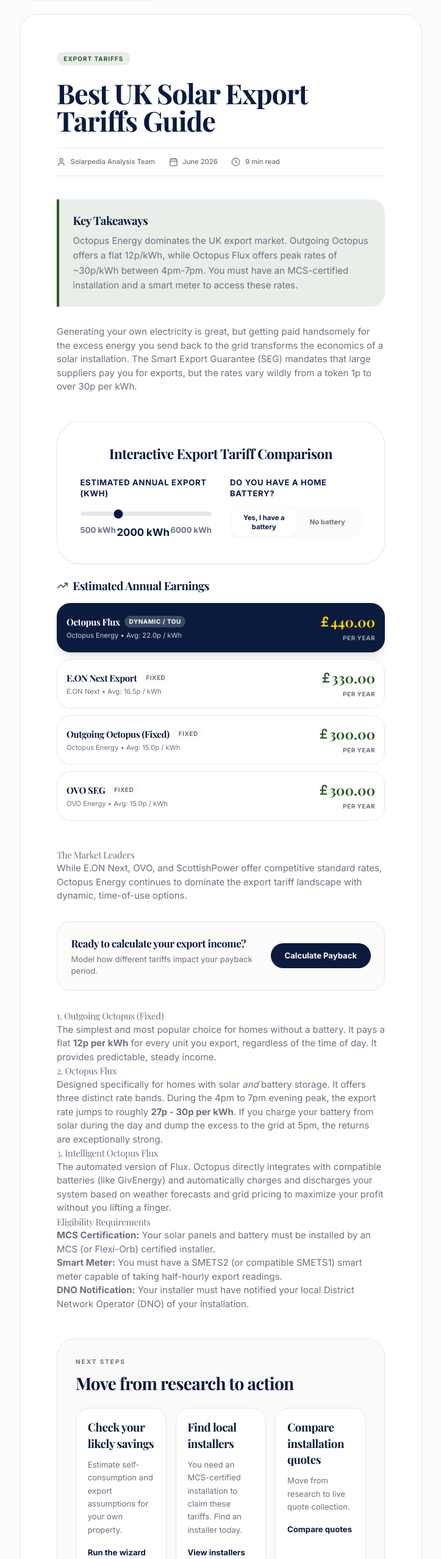
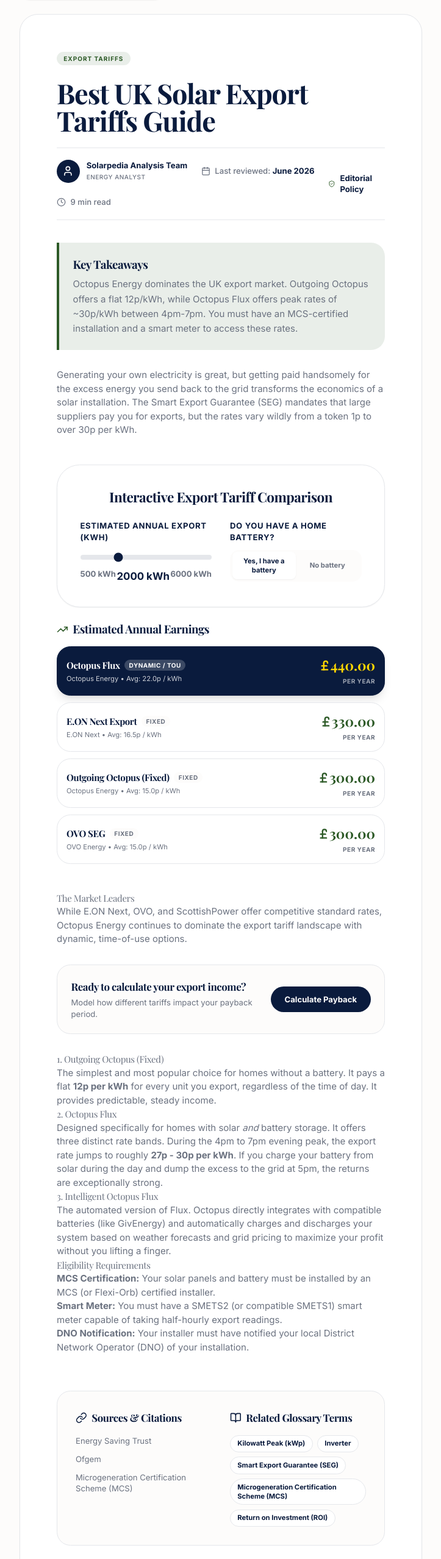
Before and after one commit to jacobbark96-creator/solarpedia, a React (Vite) app: page /education/article/best-export-tariffs-uk in a window 1280 px wide. Shown: the part 243-2800 px from the top of the page at 61% size, without its empty margins (278-1001 px from the left). Built offline with nearby package versions, Linux system fonts and the light colour scheme.

Commit message:
feat: implement article trust indicators (author, review date, editorial policy, sources, related glossary terms) for Priority 3

```diff
--- a/src/data/articles.ts
+++ b/src/data/articles.ts
@@ -10,6 +10,8 @@
   aiSummary: string;
   content: string;
   widget?: 'BatteryROI' | 'SystemSize' | 'RoofSuitability' | 'EVCharging' | 'ExportTariff';
+  sources?: Array<{ name: string; link?: string }>;
+  relatedGlossaryTerms?: string[];
   nextSteps?: Array<{
     title: string;
     description: string;
--- a/src/pages/Article.tsx
+++ b/src/pages/Article.tsx
@@ -1,6 +1,6 @@
 import React from 'react';
 import { useParams, Link } from 'react-router-dom';
-import { ChevronLeft, ChevronRight, Calendar, User, Clock } from 'lucide-react';
+import { ChevronLeft, ChevronRight, Calendar, User, Clock, ShieldCheck, BookOpen, Link as LinkIcon } from 'lucide-react';
 import { usePageMetadata } from '../hooks/usePageMetadata';
 import { createArticleSchema, createBreadcrumbSchema, createFAQSchema } from '../lib/seo';
 import { ARTICLES_DB, nextStepsBySlug } from '../data/articles';
@@ -104,6 +104,22 @@
   const contentBeforeWidget = contentParts[0];
   const contentAfterWidget = contentParts.length > 1 ? contentParts.slice(1).join('') : '';
 
+  // Fallbacks for trust signals if not explicitly defined in the article data
+  const articleSources = article.sources || [
+    { name: 'Energy Saving Trust', link: 'https://energysavingtrust.org.uk/' },
+    { name: 'Ofgem', link: 'https://www.ofgem.gov.uk/' },
+    { name: 'Microgeneration Certification Scheme (MCS)', link: 'https://mcscertified.com/' }
+  ];
+
+  const genericGlossaryTerms = [
+    'Kilowatt Peak (kWp)',
+    'Inverter',
+    'Smart Export Guarantee (SEG)',
+    'Microgeneration Certification Scheme (MCS)',
+    'Return on Investment (ROI)'
+  ];
+  const displayGlossaryTerms = article.relatedGlossaryTerms || genericGlossaryTerms;
+
   return (
     <div className="bg-brand-white min-h-screen pt-12 pb-24">
       <div className="max-w-3xl mx-auto px-4 sm:px-6 lg:px-8">
@@ -132,18 +148,31 @@
               {article.title}
             </h1>
 
-            <div className="flex flex-wrap items-center gap-6 text-xs text-brand-muted font-medium border-y border-brand-accent py-4">
-              <div className="flex items-center gap-2">
-                <User className="h-4 w-4" />
-                {article.author}
+            <div className="flex flex-col sm:flex-row sm:items-center justify-between gap-6 text-sm text-brand-muted font-medium border-y border-brand-accent py-5">
+              <div className="flex flex-wrap items-center gap-6">
+                <div className="flex items-center gap-3">
+                  <div className="h-10 w-10 bg-brand-navy rounded-full flex items-center justify-center text-white font-bold">
+                    <User className="h-5 w-5" />
+                  </div>
+                  <div>
+                    <div className="text-brand-navy font-bold">{article.author}</div>
+                    <div className="text-[10px] uppercase tracking-wider">Energy Analyst</div>
+                  </div>
+                </div>
+                <div className="flex items-center gap-2">
+                  <Calendar className="h-4 w-4" />
+                  <span>Last reviewed: <strong className="text-brand-navy">{article.date}</strong></span>
+                </div>
+                <div className="flex items-center gap-2">
+                  <Clock className="h-4 w-4" />
+                  {article.readTime}
+                </div>
               </div>
               <div className="flex items-center gap-2">
-                <Calendar className="h-4 w-4" />
-                {article.date}
-              </div>
-              <div className="flex items-center gap-2">
-                <Clock className="h-4 w-4" />
-                {article.readTime}
+                <ShieldCheck className="h-4 w-4 text-brand-green" />
+                <Link to="/education#impartiality" className="text-brand-navy hover:text-brand-green font-bold transition-colors">
+                  Editorial Policy
+                </Link>
               </div>
             </div>
           </div>
@@ -168,6 +197,45 @@
             {contentAfterWidget && (
               <div dangerouslySetInnerHTML={{ __html: contentAfterWidget }} />
             )}
+
+            <div className="mt-16 p-8 bg-brand-white border border-brand-accent rounded-2xl not-prose">
+              <div className="grid grid-cols-1 md:grid-cols-2 gap-8">
+                <div>
+                  <h3 className="text-lg font-serif font-bold text-brand-navy mb-4 flex items-center gap-2">
+                    <LinkIcon className="h-5 w-5" /> Sources & Citations
+                  </h3>
+                  <ul className="space-y-3">
+                    {articleSources.map((source, index) => (
+                      <li key={index} className="text-sm text-brand-muted">
+                        {source.link ? (
+                          <a href={source.link} target="_blank" rel="noopener noreferrer" className="hover:text-brand-green transition-colors">
+                            {source.name}
+                          </a>
+                        ) : (
+                          source.name
+                        )}
+                      </li>
+                    ))}
+                  </ul>
+                </div>
+                <div>
+                  <h3 className="text-lg font-serif font-bold text-brand-navy mb-4 flex items-center gap-2">
+                    <BookOpen className="h-5 w-5" /> Related Glossary Terms
+                  </h3>
+                  <div className="flex flex-wrap gap-2">
+                    {displayGlossaryTerms.map((term, index) => (
+                      <Link
+                        key={index}
+                        to="/glossary"
+                        className="text-xs font-bold text-brand-navy bg-white border border-brand-accent px-3 py-1.5 rounded-full hover:border-brand-navy transition-colors"
+                      >
+                        {term}
+                      </Link>
+                    ))}
+                  </div>
+                </div>
+              </div>
+            </div>
           </div>
 
           <div className="mt-12 rounded-[2rem] border border-brand-accent bg-brand-accent/20 p-8">
```
